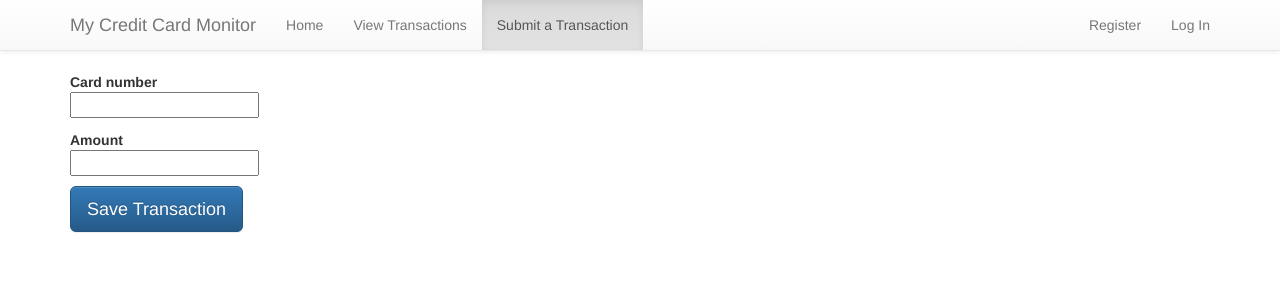
After one commit to jinsollee92/my-credit-card, a Django app: page /submit-new/ in a window 1280 px wide. The commit adds this page. Shown: the top 300 px of the page. Run offline with Django 3.2, Linux system fonts and the light colour scheme; some libraries are stand-ins or nearby versions.

Commit message:
Added transaction submission functionality for merchant users and changed relations between models.

```diff
--- /dev/null
+++ b/cc/forms.py
@@ -0,0 +1,8 @@
+from django import forms
+from .models import Transaction, User, Merchant
+
+class TransactionForm(forms.ModelForm):
+
+    class Meta:
+        model = Transaction
+        fields = ('card_number', 'amount',)
--- a/cc/models.py
+++ b/cc/models.py
@@ -1,23 +1,23 @@
 from django.db import models
 from django.contrib.auth.models import User
 from django.utils import timezone
-
-# Create your models here.
+from django.core.validators import RegexValidator
 
 class Transaction(models.Model):
-	card_number = models.ForeignKey('Customer')
+	card_number = models.CharField(validators=[RegexValidator(regex='^.{16}$', message='Must be 16 digits', code='nomatch')], max_length=16)
+	customer = models.ForeignKey('Customer', null=True)
 	merchant_id = models.ForeignKey('Merchant')
-	transaction_id = models.CharField(primary_key=True, max_length=10)
+	transaction_id = models.AutoField(primary_key=True)
 	amount = models.FloatField()
 	date = models.DateTimeField(default=timezone.now)
 	safe = models.BooleanField(default=True)
 
 	def __str__(self):
-		return self.transaction_id
+		return str(self.transaction_id)
 
 class Customer(models.Model):
 	user = models.OneToOneField(User)
-	card_number = models.CharField(primary_key=True, max_length=16)
+	card_number = models.CharField(validators=[RegexValidator(regex='^.{16}$', message='Must be 16 digits', code='nomatch')], max_length=16, primary_key=True)
 	zip = models.CharField(max_length=5)
 	city = models.CharField(max_length=50)
 	state = models.CharField(max_length=2)
@@ -31,7 +31,7 @@ class Customer(models.Model):
 
 class Merchant(models.Model):
 	user = models.OneToOneField(User)
-	merchant_id = models.CharField(max_length=10)
+	merchant_id = models.AutoField(primary_key=True)
 	zip = models.CharField(max_length=5)
 	city = models.CharField(max_length=50)
 	state = models.CharField(max_length=2)
--- a/cc/templates/cc/base.html
+++ b/cc/templates/cc/base.html
@@ -33,6 +33,7 @@
       </ul>
       <ul class="nav navbar-nav navbar-right">
         {% if not request.user.is_authenticated %}
+        <li><a href="/register">Register</a></li>
         <li><a href="/login">Log In</a></li>
         {% else %}
         <li><a href="/">Welcome, {{ request.user.first_name}}.</a></li>
@@ -49,6 +50,7 @@
   {% endblock %}
 
 </div><!-- /.container -->
+
 	<!-- script references -->
 		<script src="//ajax.googleapis.com/ajax/libs/jquery/2.0.2/jquery.min.js"></script>
 		<script src={% static 'js/bootstrap.min.js' %}></script>
--- a/cc/templates/cc/home.html
+++ b/cc/templates/cc/home.html
@@ -4,6 +4,9 @@
 {% block tabs %}
 <li class="active"><a href="/">Home</a></li>
 <li><a href="/transactions">View Transactions</a></li>
+{% for group in groups %}
+<li><a href="/submit-new">Submit a Transaction</a></li>
+{% endfor %}
 {% endblock %}
 
 {% block content %}
--- a/cc/templates/cc/login.html
+++ b/cc/templates/cc/login.html
@@ -7,7 +7,7 @@
 {% endblock %}
 
 {% block content %}
-<div class="col-md-6">
+<div class="col-md-6 center-block">
   <form id="form col-md-4 center-block" method="post" action="/transactions/">
     {% csrf_token %}
     <input type="text" class="form-control input-lg" name="username" placeholder="Username" size="50" />
--- /dev/null
+++ b/cc/templates/cc/submit_transaction.html
@@ -0,0 +1,28 @@
+{% extends 'cc/base.html' %}
+{% load staticfiles %}
+
+{% block tabs %}
+<li><a href="/">Home</a></li>
+<li><a href="/transactions">View Transactions</a></li>
+<li class="active"><a href="/submit-new">Submit a Transaction</a></li>
+{% endblock %}
+
+{% block content %}
+<div class="col-md-6 form-inline">
+<div class="form-group row">
+  <form id="form col-md-2 center-block" method="post">
+  {% csrf_token %}
+  {% for field in form %}
+	<fieldset class="control-group">
+	    <label class="control-label" for="id_{{ field.name }}">{{ field.label }}</label>
+	    <div class="controls">
+	        {{ field }}
+	        <p class="help-text">{{ field.help_text }} </p>
+	    </div>
+	</fieldset>
+	{% endfor %}
+    <button class="btn btn-primary btn-lg" type="submit">Save Transaction</button>
+  </form>
+  </div>
+</div>
+{% endblock content %}
--- a/cc/urls.py
+++ b/cc/urls.py
@@ -6,6 +6,6 @@ urlpatterns = [
 	url(r'login/', views.user_log_in),
 	url(r'logout/', views.user_log_out),
 	url(r'transactions/', views.transactions),
-	url(r'^customer/', views.customer_transaction_list),
-	url(r'^merchant/', views.merchant_transaction_list),
+	url(r'submit-new/', views.submit_transaction),
+	url(r'register/', views.register),
 ]
--- a/cc/views.py
+++ b/cc/views.py
@@ -1,11 +1,16 @@
 from django.shortcuts import render, render_to_response
 from django.contrib.auth import authenticate, login, logout
-from django.http import HttpResponseRedirect, HttpResponse
+from django.http import HttpResponseRedirect, HttpResponse, Http404
 from django.template import RequestContext
+from django.utils import timezone
 from .models import Transaction, Customer, Merchant
+from .forms import TransactionForm
 
 def home(request):
-	return render(request, 'cc/home.html', {})
+	groups = []
+	if request.user.is_authenticated():
+		groups = request.user.groups.filter(name="Merchant")
+	return render(request, 'cc/home.html', { 'groups': groups })
 
 def user_log_in(request):
 	context = RequestContext(request)
@@ -27,16 +32,42 @@ def user_log_out(request):
 
 def transactions(request):
 	if request.user.is_authenticated():
-		if request.user.groups.filter(name="Customer").exists():
+		is_customer = request.user.groups.filter(name="Customer").exists()
+		is_merchant = request.user.groups.filter(name="Merchant").exists()
+		if is_customer:
 			return customer_transaction_list(request)
-		elif request.user.groups.filter(name="Merchant").exists():
+		elif is_merchant:
 			return merchant_transaction_list(request)
+		else:
+			return HttpResponseRedirect('/admin')
 	else:
 		return user_log_in(request)
 
 def customer_transaction_list(request):
-	transactions = Transaction.objects.filter(card_number=Customer.objects.get(user=request.user).card_number)
+	customer = Customer.objects.filter(user=request.user)
+	transactions = Transaction.objects.filter(card_number=customer.card_number, safe=True)
 	return render(request, 'cc/customer_transactions.html', {'transactions': transactions})
 
 def merchant_transaction_list(request):
-	return render(request, 'cc/merchant_transactions.html')
+	merchant = Merchant.objects.filter(user=request.user)
+	transactions = Transaction.objects.filter(merchant_id=merchant)
+	return render(request, 'cc/merchant_transactions.html', {'transactions': transactions})
+
+def submit_transaction(request):
+	if request.method == 'POST' :
+		form = TransactionForm(request.POST)
+		if form.is_valid():
+			t = form.save(commit=False)
+			n = t.card_number
+			t.safe = True
+			t.merchant_id = Merchant.objects.get(user=request.user)
+			t.customer = Customer.objects.get(card_number=n)
+			t.date = timezone.now()
+			t.save()
+		return HttpResponseRedirect('/transactions')
+	else:
+		form = TransactionForm()
+	return render(request, 'cc/submit_transaction.html', {'form': form})
+
+def register(request):
+	return HttpResponseRedirect('/login')
```
Also changed, not shown: cc/templates/cc/merchant_transactions.html (added, +39 -0 lines), cc/migrations/0005_auto_20150427_1648.py (added), cc/migrations/0006_auto_20150427_1731.py (added), cc/migrations/0007_transaction_customer.py (added), db.sqlite3.
